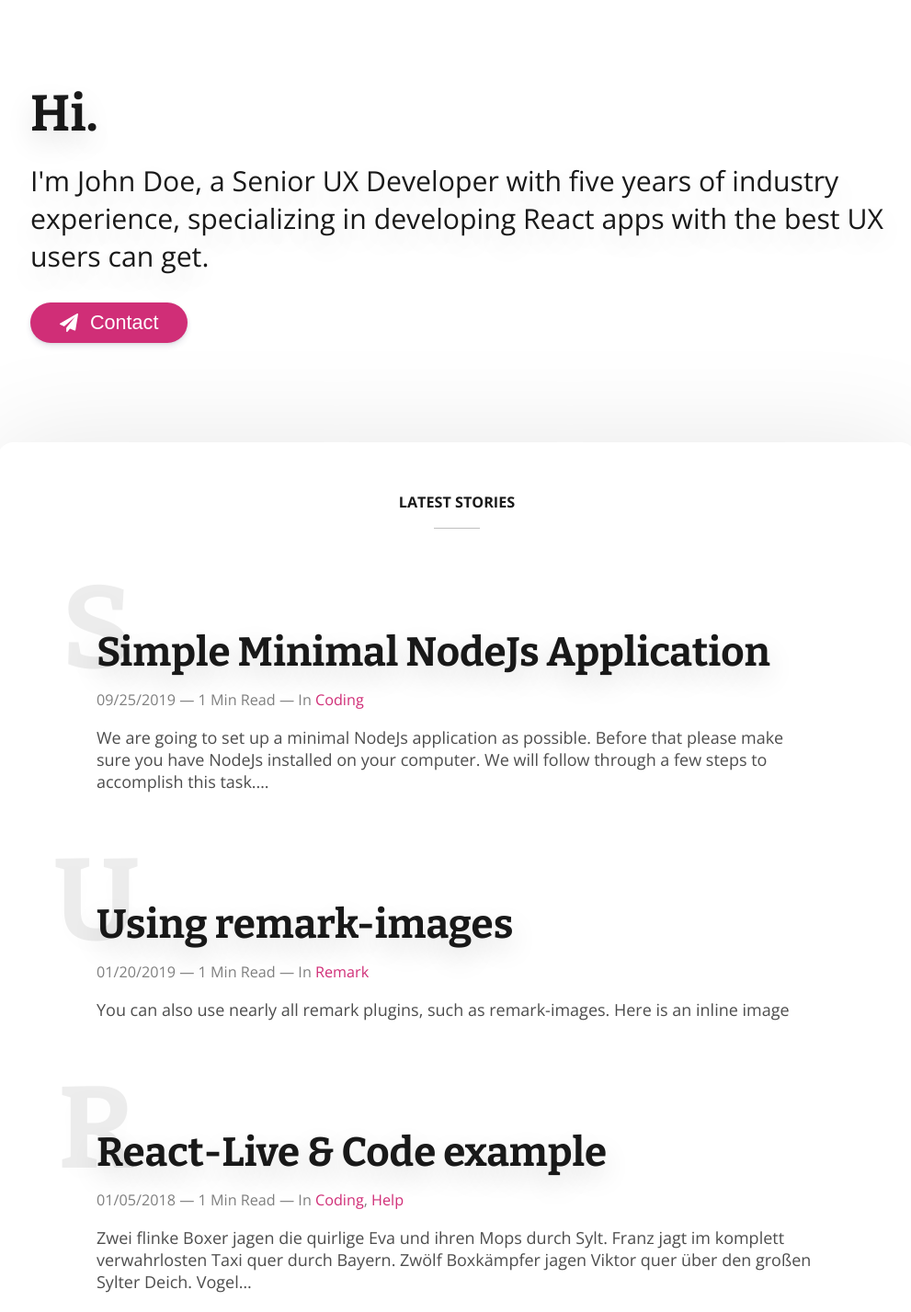
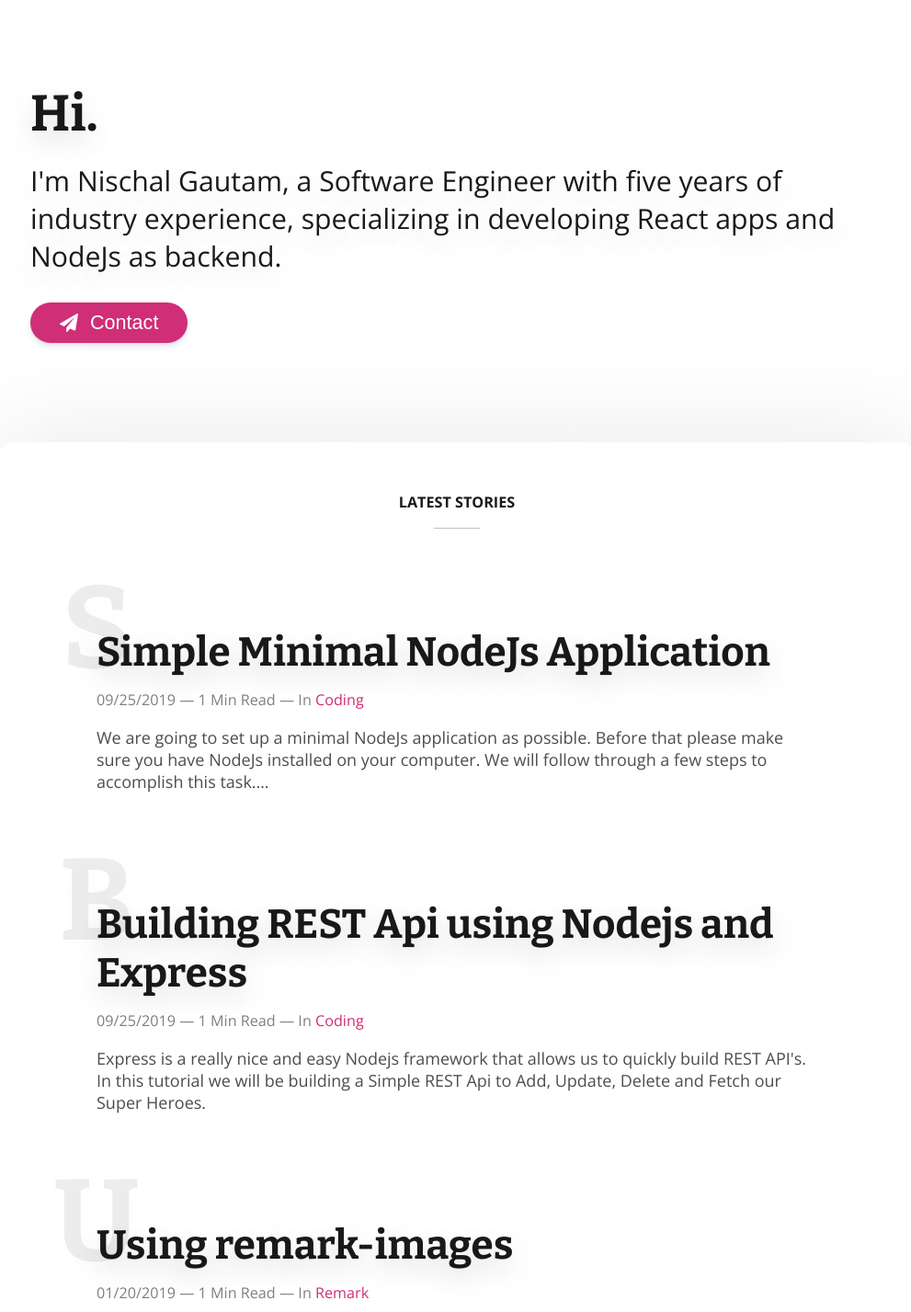
Before and after one commit to ngprnk/nischal-blog, a Gatsby site: page / in a window 1280 px wide. Shown: the top 1427 px of the page at 92% size, without its empty margins (143-1134 px from the left). Built offline with nearby package versions, Linux system fonts and the light colour scheme; Gatsby itself is replaced by a stand-in of ours; some packages are replaced by stand-ins of ours.

Commit message:
metadata

```diff
--- /dev/null
+++ b/blog/2019-09-26/index.mdx
@@ -0,0 +1,10 @@
+---
+date: "2019-09-25"
+title: "Building REST Api using Nodejs and Express"
+categories:
+  - Coding
+---
+
+
+Express is a really nice and easy Nodejs framework that allows us to quickly build REST API's.
+In this tutorial we will be building a Simple REST Api to Add, Update, Delete and Fetch our Super Heroes.
--- a/config/index.js
+++ b/config/index.js
@@ -4,13 +4,13 @@ module.exports = {
   siteTitle: 'Minimal Blog', // Navigation and Site Title
   siteTitleAlt: 'Minimal Blog - Gatsby Starter', // Alternative Site title for SEO
   siteTitleManifest: 'MinimalBlog',
-  siteUrl: 'https://minimal-blog.lekoarts.de', // Domain of your site. No trailing slash!
+  siteUrl: 'https://nischalblog.netlify.com', // Domain of your site. No trailing slash!
   siteLanguage: 'en', // Language Tag on <html> element
   siteHeadline: 'Writing and publishing content', // Headline for schema.org JSONLD
   siteBanner: '/social/banner.jpg', // Your image for og:image tag. You can find it in the /static folder
   favicon: 'src/favicon.png', // Your image for favicons. You can find it in the /src folder
   siteDescription: 'Minimal Blog with a focus on typography. Gatsby Starter powered by MDX.', // Your site description
-  author: 'LekoArts', // Author for schemaORGJSONLD
+  author: 'Nischal Gautam', // Author for schemaORGJSONLD
   siteLogo: '/social/logo.png', // Image for schemaORGJSONLD
 
   // siteFBAppID: '123456789', // Facebook App ID - Optional
--- a/package.json
+++ b/package.json
@@ -2,7 +2,7 @@
   "name": "gatsby-starter-minimal-blog",
   "description": "Typography driven blog, focus on the content & minimal style. Powered by MDX. Live Preview with react-live.",
   "version": "3.0.0",
-  "author": "LekoArts <hello@lekoarts.de> (https://www.lekoarts.de)",
+  "author": "Nischal Gautam",
   "dependencies": {
     "@mdx-js/mdx": "^1.4.5",
     "@mdx-js/react": "^1.4.5",
@@ -37,9 +37,7 @@
     "typeface-open-sans": "^0.0.75"
   },
   "keywords": [
-    "gatsby",
-    "gatsby-starter",
-    "lekoarts"
+    "gatsby"
   ],
   "license": "MIT",
   "main": "n/a",
--- a/src/components/Layout.js
+++ b/src/components/Layout.js
@@ -204,8 +204,8 @@ const Layout = ({ children, customSEO }) => {
         <GlobalStyle />
         {children}
         <Footer>
-          &copy; 2019 by LekoArts. All rights reserved. <br />
-          <a href="https://github.com/LekoArts/gatsby-starter-minimal-blog">GitHub Repository</a> <br />
+          &copy; 2019 by Nischal. All rights reserved. <br />
+          <a href="https://github.com/ngprnk">GitHub Repository</a> <br />
           <span>Last build: {buildTime}</span>
         </Footer>
       </>
--- a/src/pages/index.js
+++ b/src/pages/index.js
@@ -51,8 +51,8 @@ const IndexPage = ({
       <Hero>
         <h1>Hi.</h1>
         <p>
-          I&apos;m John Doe, a Senior UX Developer with five years of industry experience, specializing in developing
-          React apps with the best UX users can get.
+          I&apos;m Nischal Gautam, a Software Engineer with five years of industry experience, specializing in
+          developing React apps and NodeJs as backend.
         </p>
         <Link to="/contact">
           <Button big>
```
Also changed, not shown: .github/FUNDING.yml.
